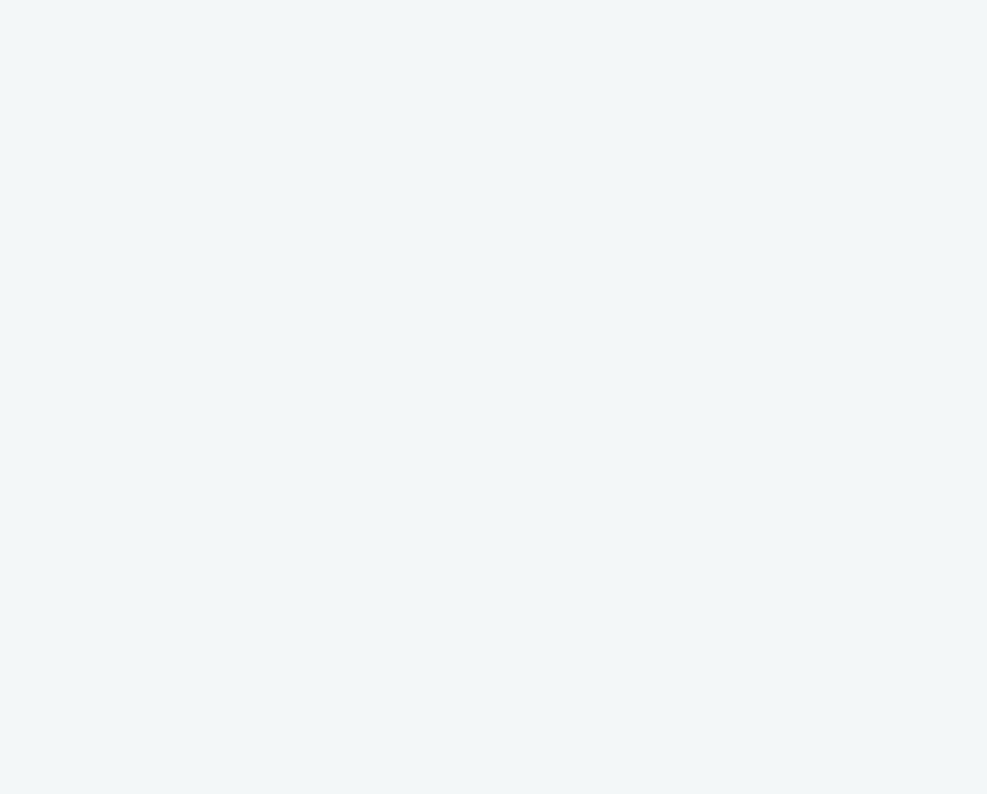
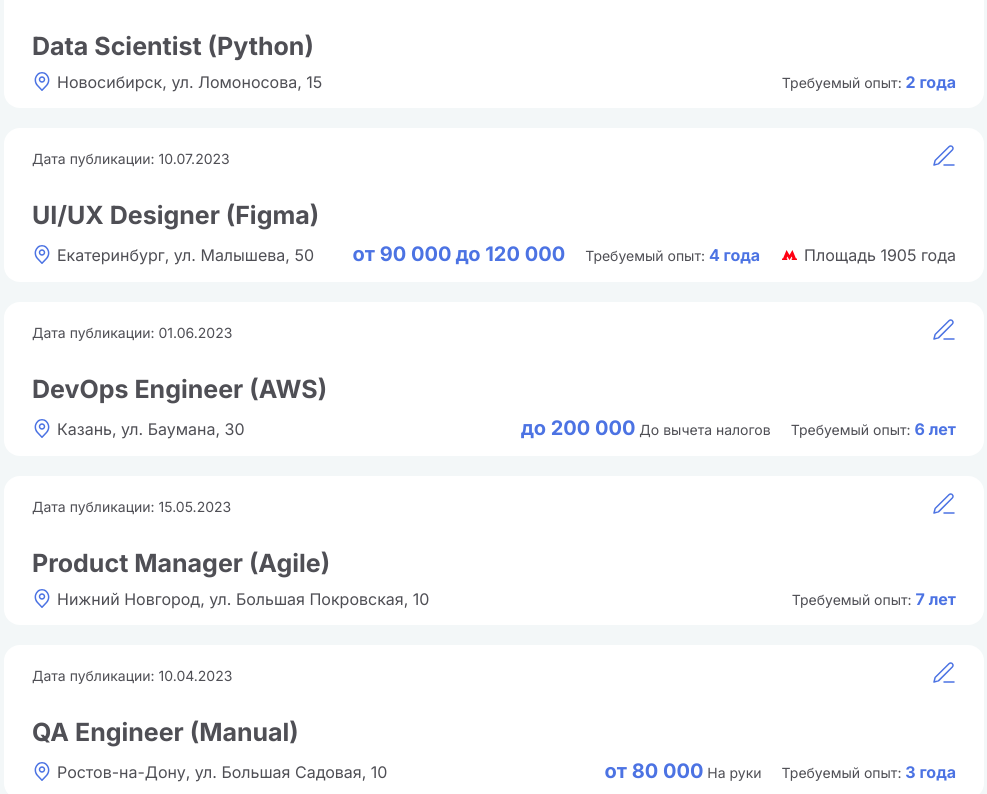
Before and after one commit to JepardMay/vacancy-forms, a React (Vite) app: page / in a window 1280 px wide. Shown: the part 646-1440 px from the top of the page, without its empty margins (146-1133 px from the left). Before the commit the page ends 800 px from the top, so only its background shows below. Built offline with nearby package versions, Linux system fonts and the light colour scheme.

Commit message:
Update mocks to show more different vacancies

```diff
--- a/public/mockData.json
+++ b/public/mockData.json
@@ -48,5 +48,180 @@
     "candidateRequirements": "Опыт работы с MongoDB.",
     "advantages": "Знание Docker.",
     "weOffer": "Офис в центре города."
+  },
+  {
+    "id": 3,
+    "jobTitle": "Data Scientist",
+    "vacancyName": "Data Scientist (Python)",
+    "department": "Data Science",
+    "openingDate": "2023-08-20",
+    "plannedClosingDate": "2023-10-20",
+    "gender": "Женский",
+    "education": "Высшее",
+    "salary": {
+      "type": "",
+      "from": "",
+      "to": ""
+    },
+    "region": "Новосибирск",
+    "address": "ул. Ломоносова, 15",
+    "metroStation": "",
+    "workExperience": "2 года",
+    "workSchedule": "",
+    "employmentType": "Полная занятость",
+    "responsibilities": "Анализ данных, построение моделей машинного обучения.",
+    "candidateRequirements": "Опыт работы с Python и библиотеками для анализа данных.",
+    "advantages": "",
+    "weOffer": ""
+  },
+  {
+    "id": 4,
+    "jobTitle": "UI/UX Designer",
+    "vacancyName": "UI/UX Designer (Figma)",
+    "department": "Design",
+    "openingDate": "2023-07-10",
+    "plannedClosingDate": "2023-09-10",
+    "gender": "Женский",
+    "education": "Высшее",
+    "salary": {
+      "type": "",
+      "from": 90000,
+      "to": 120000
+    },
+    "region": "Екатеринбург",
+    "address": "ул. Малышева, 50",
+    "metroStation": "Площадь 1905 года",
+    "workExperience": "4 года",
+    "workSchedule": "Полный день",
+    "employmentType": "Полная занятость",
+    "responsibilities": "Создание дизайна интерфейсов, прототипирование.",
+    "candidateRequirements": "Опыт работы с Figma и Adobe XD.",
+    "advantages": "Опыт работы в команде.",
+    "weOffer": "Гибкий график, обучение за счет компании."
+  },
+  {
+    "id": 5,
+    "jobTitle": "DevOps Engineer",
+    "vacancyName": "DevOps Engineer (AWS)",
+    "department": "IT",
+    "openingDate": "2023-06-01",
+    "plannedClosingDate": "2023-08-01",
+    "gender": "Мужской",
+    "education": "Высшее",
+    "salary": {
+      "type": "До вычета налогов",
+      "from": "",
+      "to": 200000
+    },
+    "region": "Казань",
+    "address": "ул. Баумана, 30",
+    "metroStation": "",
+    "workExperience": "6 лет",
+    "workSchedule": "Сменный 5/2",
+    "employmentType": "Полная занятость",
+    "responsibilities": "Настройка CI/CD, управление облачной инфраструктурой.",
+    "candidateRequirements": "Опыт работы с AWS и Kubernetes.",
+    "advantages": "Знание Terraform.",
+    "weOffer": "Премии за успешное выполнение проектов."
+  },
+  {
+    "id": 6,
+    "jobTitle": "Product Manager",
+    "vacancyName": "Product Manager (Agile)",
+    "department": "Management",
+    "openingDate": "2023-05-15",
+    "plannedClosingDate": "2023-07-15",
+    "gender": "Женский",
+    "education": "Среднее",
+    "salary": {
+      "type": "",
+      "from": "",
+      "to": ""
+    },
+    "region": "Нижний Новгород",
+    "address": "ул. Большая Покровская, 10",
+    "metroStation": "",
+    "workExperience": "7 лет",
+    "workSchedule": "Полный день",
+    "employmentType": "Полная занятость",
+    "responsibilities": "Управление продуктом, работа с командами разработки.",
+    "candidateRequirements": "Опыт работы в Agile-командах.",
+    "advantages": "",
+    "weOffer": ""
+  },
+  {
+    "id": 7,
+    "jobTitle": "QA Engineer",
+    "vacancyName": "QA Engineer (Manual)",
+    "department": "IT",
+    "openingDate": "2023-04-10",
+    "plannedClosingDate": "2023-06-10",
+    "gender": "Женский",
+    "education": "Среднее",
+    "salary": {
+      "type": "На руки",
+      "from": 80000,
+      "to": ""
+    },
+    "region": "Ростов-на-Дону",
+    "address": "ул. Большая Садовая, 10",
+    "metroStation": "",
+    "workExperience": "3 года",
+    "workSchedule": "Полный день",
+    "employmentType": "Полная занятость",
+    "responsibilities": "Ручное тестирование веб-приложений.",
+    "candidateRequirements": "Опыт работы с JIRA и TestRail.",
+    "advantages": "Опыт работы в команде.",
+    "weOffer": "Обучение за счет компании."
+  },
+  {
+    "id": 8,
+    "jobTitle": "System Administrator",
+    "vacancyName": "System Administrator (Linux)",
+    "department": "IT",
+    "openingDate": "2023-03-01",
+    "plannedClosingDate": "2023-05-01",
+    "gender": "Мужской",
+    "education": "Среднее специальное",
+    "salary": {
+      "type": "",
+      "from": 70000,
+      "to": 90000
+    },
+    "region": "Уфа",
+    "address": "ул. Ленина, 20",
+    "metroStation": "",
+    "workExperience": "4 года",
+    "workSchedule": "Сменный 2/2",
+    "employmentType": "Полная занятость",
+    "responsibilities": "Обслуживание серверов и сетевого оборудования.",
+    "candidateRequirements": "Опыт работы с Linux и Windows Server.",
+    "advantages": "Знание Bash и PowerShell.",
+    "weOffer": "Премии за успешное выполнение проектов."
+  },
+  {
+    "id": 9,
+    "jobTitle": "Marketing Manager",
+    "vacancyName": "Marketing Manager (Digital)",
+    "department": "Marketing",
+    "openingDate": "2023-02-15",
+    "plannedClosingDate": "2023-04-15",
+    "gender": "Женский",
+    "education": "Высшее",
+    "salary": {
+      "type": "",
+      "from": "",
+      "to": ""
+    },
+    "region": "Воронеж",
+    "address": "ул. Плехановская, 25",
+    "metroStation": "",
+    "workExperience": "5 лет",
+    "workSchedule": "Полный день",
+    "employmentType": "Полная занятость",
+    "responsibilities": "Планирование и проведение маркетинговых кампаний.",
+    "candidateRequirements": "Опыт работы с Google Analytics и Facebook Ads.",
+    "advantages": "",
+    "weOffer": ""
   }
 ]
--- a/src/components/Application.tsx
+++ b/src/components/Application.tsx
@@ -42,12 +42,16 @@ const Application = ({ data }: Props) => {
           { region }, { address }
         </ApplicationsAddress>
         <ApplicationsInfo>
-          <ApplicationsSalary>{ salaryFrom } { salaryTo } { salaryType }</ApplicationsSalary>
+          { (salaryFrom || salaryTo || salaryType) &&
+            <ApplicationsSalary>{ salaryFrom } { salaryTo } { salaryType }</ApplicationsSalary>
+          }
           <ApplicationsWorkExp>Требуемый опыт: <b>{ workExperience }</b></ApplicationsWorkExp>
-          <ApplicationsMetro>
-            <MetroIcon />
-            { metroStation }
-          </ApplicationsMetro>
+          { metroStation &&
+            <ApplicationsMetro>
+              <MetroIcon />
+              { metroStation }
+            </ApplicationsMetro>
+          }
         </ApplicationsInfo>
       </ApplicationsBody>
     </ApplicationsItem>
--- a/src/models.ts
+++ b/src/models.ts
@@ -8,7 +8,7 @@ export interface ApplicationData {
   gender: 'Мужской' | 'Женский' | '';
   education: 'Высшее' | 'Среднее' | '';
   salary?: {
-    type: 'На руки' | 'До вычета налогов' | '';
+    type?: 'На руки' | 'До вычета налогов' | '';
     from?: string;
     to?: string;
   };
```
